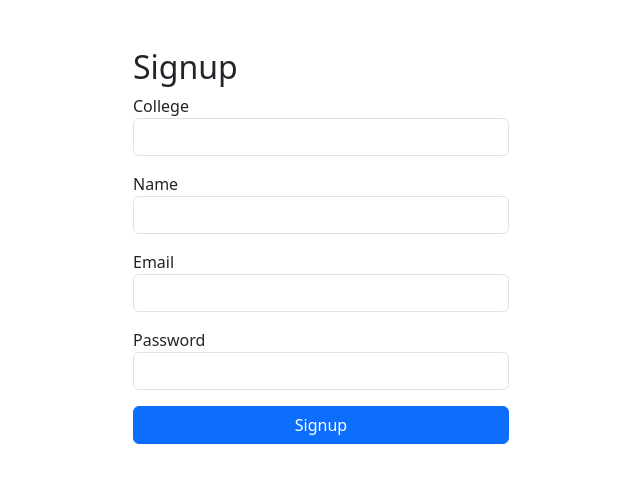
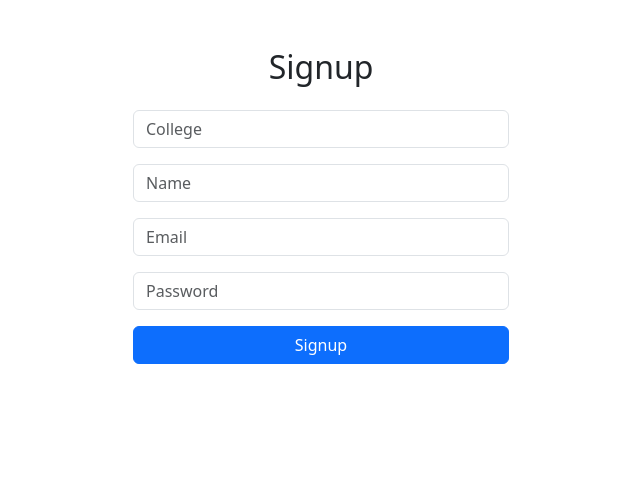
Before and after one commit to AlphaHyphen-123/RGPV, a React (Vite) app in the folder frontend/: page /signup in a window 1280 px wide. Shown: the top 482 px of the page, without its empty margins (319-959 px from the left). Built offline with nearby package versions, Linux system fonts and the light colour scheme.

Commit message:
New Update

```diff
--- /dev/null
+++ b/frontend/src/components/Loader.css
@@ -0,0 +1,54 @@
+.loader-overlay {
+  position: fixed;
+  top: 0;
+  left: 0;
+  width: 100%;
+  height: 100%;
+  background: rgba(255, 255, 255, 0.95);
+  display: flex;
+  flex-direction: column;
+  justify-content: center;
+  align-items: center;
+  z-index: 9999;
+}
+
+.circle-loader {
+  position: relative;
+  width: 120px;
+  height: 120px;
+  animation: rotate 1.2s linear infinite;
+}
+
+.circle-loader span {
+  position: absolute;
+  width: 14px;
+  height: 14px;
+  border-radius: 50%;
+  top: 50%;
+  left: 50%;
+  transform-origin: 0 0;
+}
+
+.circle-loader span:nth-child(1)  { background: #ff0000; transform: rotate(0deg) translate(50px); }
+.circle-loader span:nth-child(2)  { background: #ff7f00; transform: rotate(30deg) translate(50px); }
+.circle-loader span:nth-child(3)  { background: #ffff00; transform: rotate(60deg) translate(50px); }
+.circle-loader span:nth-child(4)  { background: #7fff00; transform: rotate(90deg) translate(50px); }
+.circle-loader span:nth-child(5)  { background: #00ff00; transform: rotate(120deg) translate(50px); }
+.circle-loader span:nth-child(6)  { background: #00ff7f; transform: rotate(150deg) translate(50px); }
+.circle-loader span:nth-child(7)  { background: #00ffff; transform: rotate(180deg) translate(50px); }
+.circle-loader span:nth-child(8)  { background: #007fff; transform: rotate(210deg) translate(50px); }
+.circle-loader span:nth-child(9)  { background: #0000ff; transform: rotate(240deg) translate(50px); }
+.circle-loader span:nth-child(10) { background: #7f00ff; transform: rotate(270deg) translate(50px); }
+.circle-loader span:nth-child(11) { background: #ff00ff; transform: rotate(300deg) translate(50px); }
+.circle-loader span:nth-child(12) { background: #ff007f; transform: rotate(330deg) translate(50px); }
+
+@keyframes rotate {
+  from { transform: rotate(0deg); }
+  to   { transform: rotate(360deg); }
+}
+
+.loading-text {
+  margin-top: 20px;
+  font-weight: bold;
+  letter-spacing: 2px;
+}
--- /dev/null
+++ b/frontend/src/components/Loader.jsx
@@ -0,0 +1,16 @@
+import "./loader.css";
+
+function Loader() {
+  return (
+    <div className="loader-overlay">
+      <div className="circle-loader">
+        <span></span><span></span><span></span><span></span>
+        <span></span><span></span><span></span><span></span>
+        <span></span><span></span><span></span><span></span>
+      </div>
+      <p className="loading-text">LOADING...</p>
+    </div>
+  );
+}
+
+export default Loader;
--- a/frontend/src/components/Signup.jsx
+++ b/frontend/src/components/Signup.jsx
@@ -1,106 +1,107 @@
 import React, { useState } from "react";
 import { useNavigate } from "react-router-dom";
+import Loader from "./Loader";
 
 function Signup() {
   const navigate = useNavigate();
 
   const [formData, setFormData] = useState({
+    college: "",
     name: "",
     email: "",
     password: "",
-    college: "",
   });
 
+  const [loading, setLoading] = useState(false);
+
   const handleChange = (e) => {
-    setFormData((prev) => ({
-      ...prev,
+    setFormData({
+      ...formData,
       [e.target.name]: e.target.value,
-    }));
+    });
   };
 
   const handleSubmit = async (e) => {
     e.preventDefault();
+    setLoading(true);
+
     try {
-      const res = await fetch(`${import.meta.env.VITE_API_URL}/api/signup`, {
+      const res = await fetch(
+        `${import.meta.env.VITE_API_URL}/api/signup`,
+        {
           method: "POST",
           headers: { "Content-Type": "application/json" },
           body: JSON.stringify(formData),
-      });
+        }
+      );
 
       const data = await res.json();
 
       if (res.ok) {
-        alert("Signup successful!");
-        // Save full user info + token in localStorage
-        localStorage.setItem("user", JSON.stringify({ ...data.user, token: data.token }));
-
-        navigate("/"); // Redirect to dashboard or home page
+        localStorage.setItem(
+          "user",
+          JSON.stringify({ ...data.user, token: data.token })
+        );
+        navigate("/");
       } else {
         alert(data.message || "Signup failed");
       }
-    } catch (err) {
-      console.error(err);
+    // eslint-disable-next-line no-unused-vars
+    } catch (_error) {
       alert("Something went wrong!");
+    } finally {
+      setLoading(false);
     }
   };
 
   return (
+    <>
+      {loading && <Loader />}
+
       <div className="container mt-5" style={{ maxWidth: "400px" }}>
-      <h2>Signup</h2>
+        <h2 className="text-center mb-4">Signup</h2>
+
         <form onSubmit={handleSubmit}>
-        <div className="mb-3">
-          <label>College</label>
           <input
-            type="text"
-            className="form-control"
+            className="form-control mb-3"
             name="college"
-            value={formData.college}
+            placeholder="College"
             onChange={handleChange}
             required
           />
-        </div>
 
-        <div className="mb-3">
-          <label>Name</label>
           <input
-            type="text"
-            className="form-control"
+            className="form-control mb-3"
             name="name"
-            value={formData.name}
+            placeholder="Name"
             onChange={handleChange}
             required
           />
-        </div>
 
-        <div className="mb-3">
-          <label>Email</label>
           <input
+            className="form-control mb-3"
+            name="email"
             type="email"
-            className="form-control"
-            name="email"
-            value={formData.email}
+            placeholder="Email"
             onChange={handleChange}
             required
           />
-        </div>
 
-        <div className="mb-3">
-          <label>Password</label>
           <input
+            className="form-control mb-3"
+            name="password"
             type="password"
-            className="form-control"
-            name="password"
-            value={formData.password}
+            placeholder="Password"
             onChange={handleChange}
             required
           />
-        </div>
 
-        <button type="submit" className="btn btn-primary w-100">
+          <button className="btn btn-primary w-100" disabled={loading}>
             Signup
           </button>
         </form>
       </div>
+    </>
   );
 }
 
```
Also changed, not shown: 1 other file (tests, documents, lock files or other folders). Lines whose indentation alone changed are shown as unchanged.
